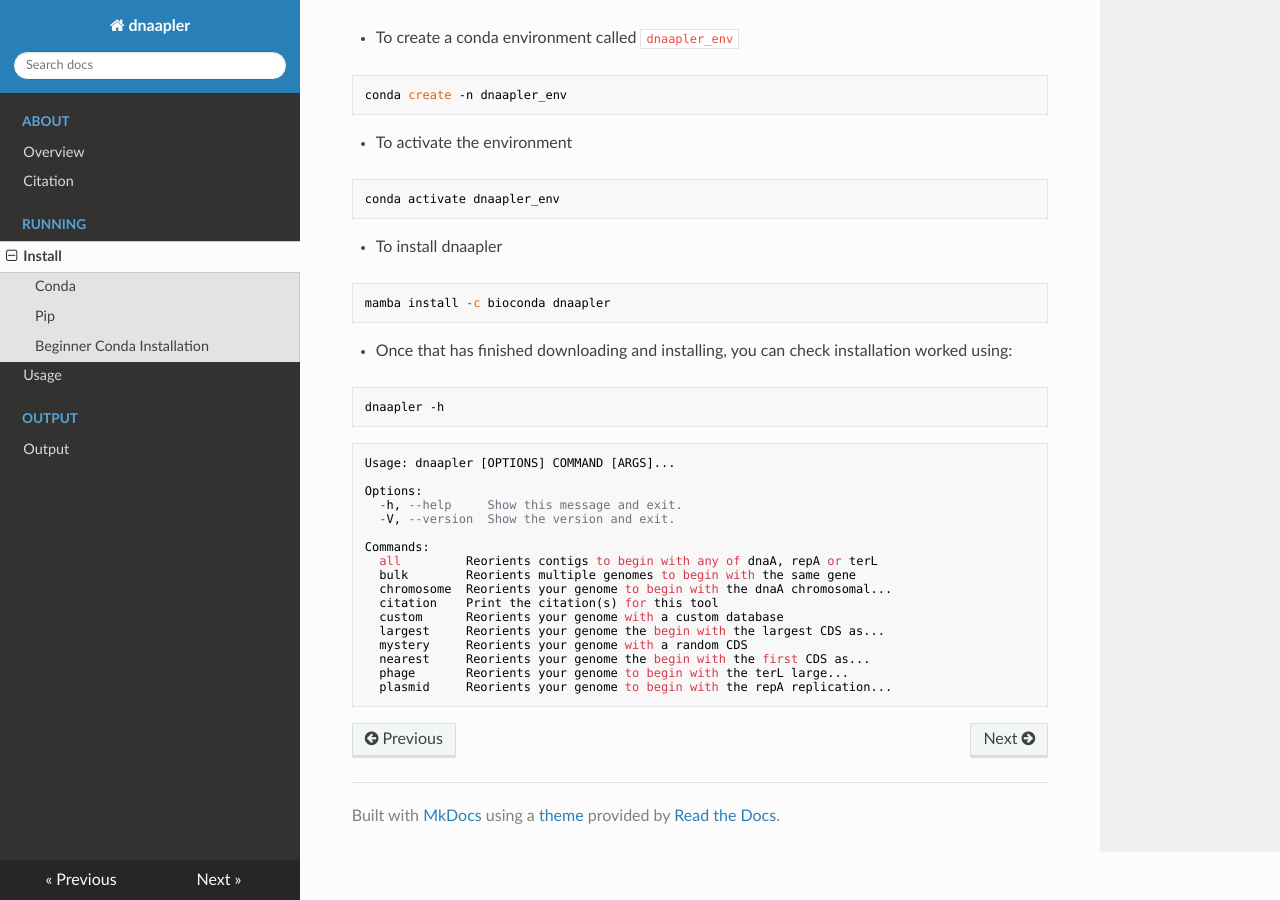
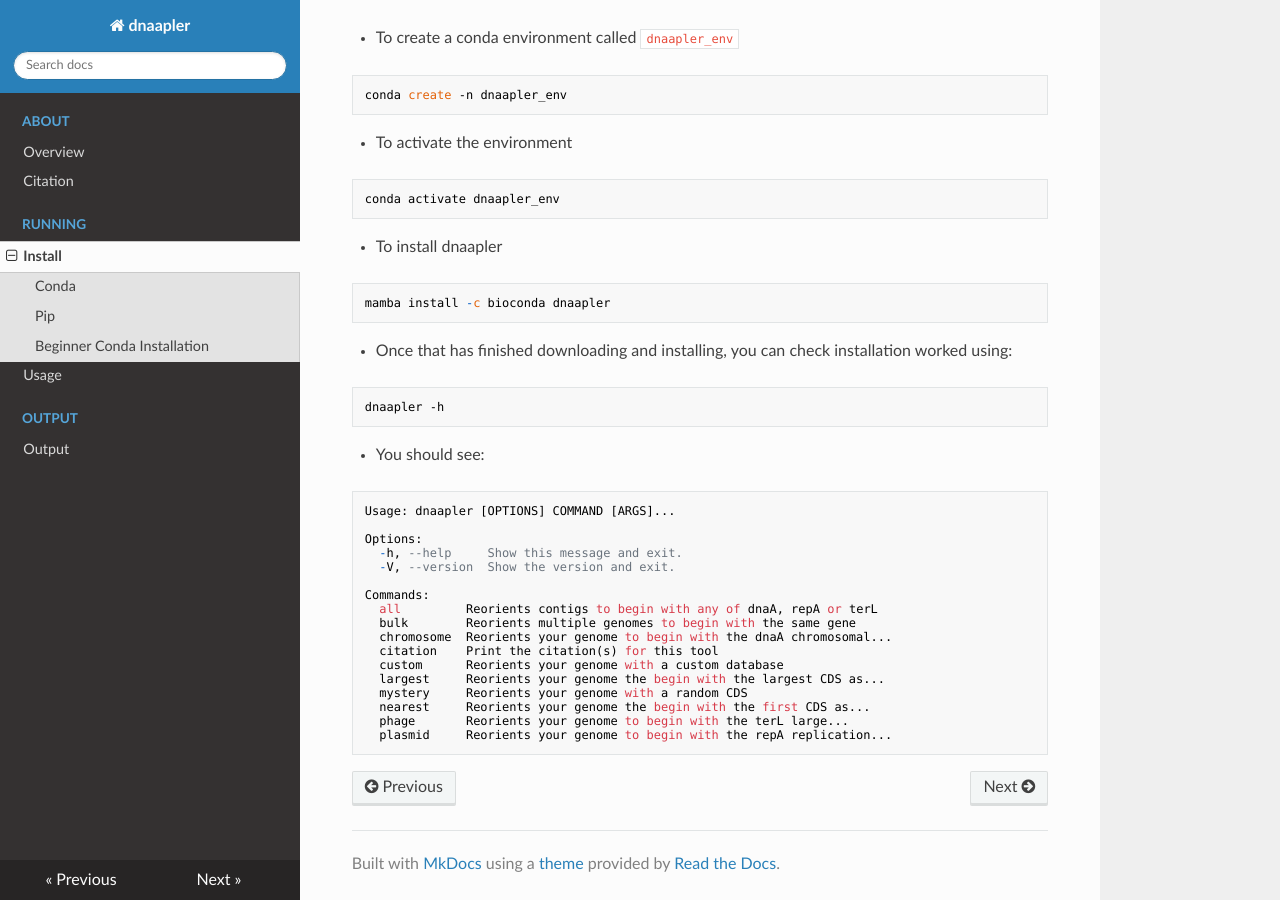
Before and after one commit to gbouras13/dnaapler, an MkDocs documentation site: the page built from docs/install.md, in a window 1280 px wide and 900 px high, scrolled down 1271 px. Built offline with MkDocs 1.6.1, drawn with Linux system fonts in a browser that asks for light colours; nearby versions of some CDN libraries.

Commit message:
add install outpout [skip ci]

````diff
--- a/docs/install.md
+++ b/docs/install.md
@@ -74,6 +74,8 @@ mamba install -c bioconda dnaapler
 dnaapler -h
 ```
 
+* You should see:
+
 ```
 Usage: dnaapler [OPTIONS] COMMAND [ARGS]...
 
````
